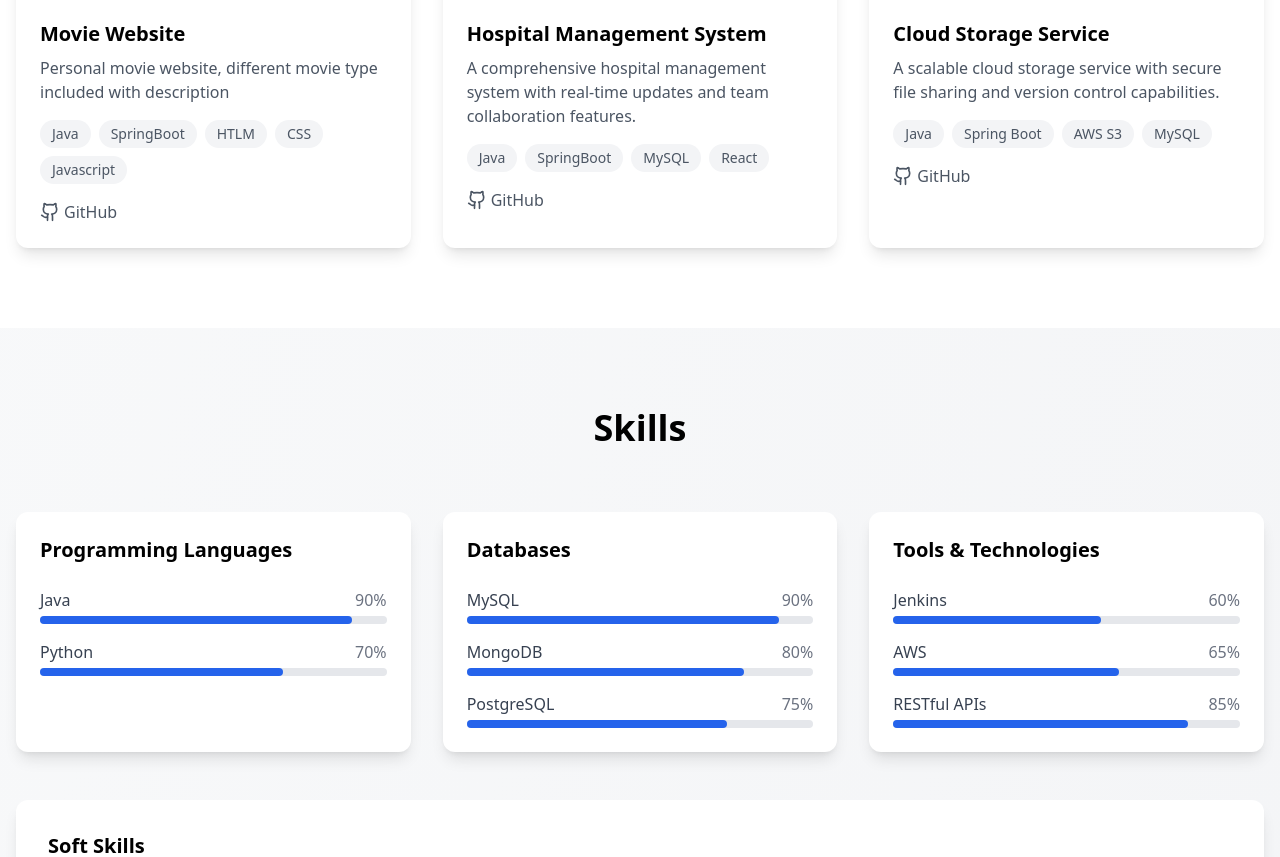
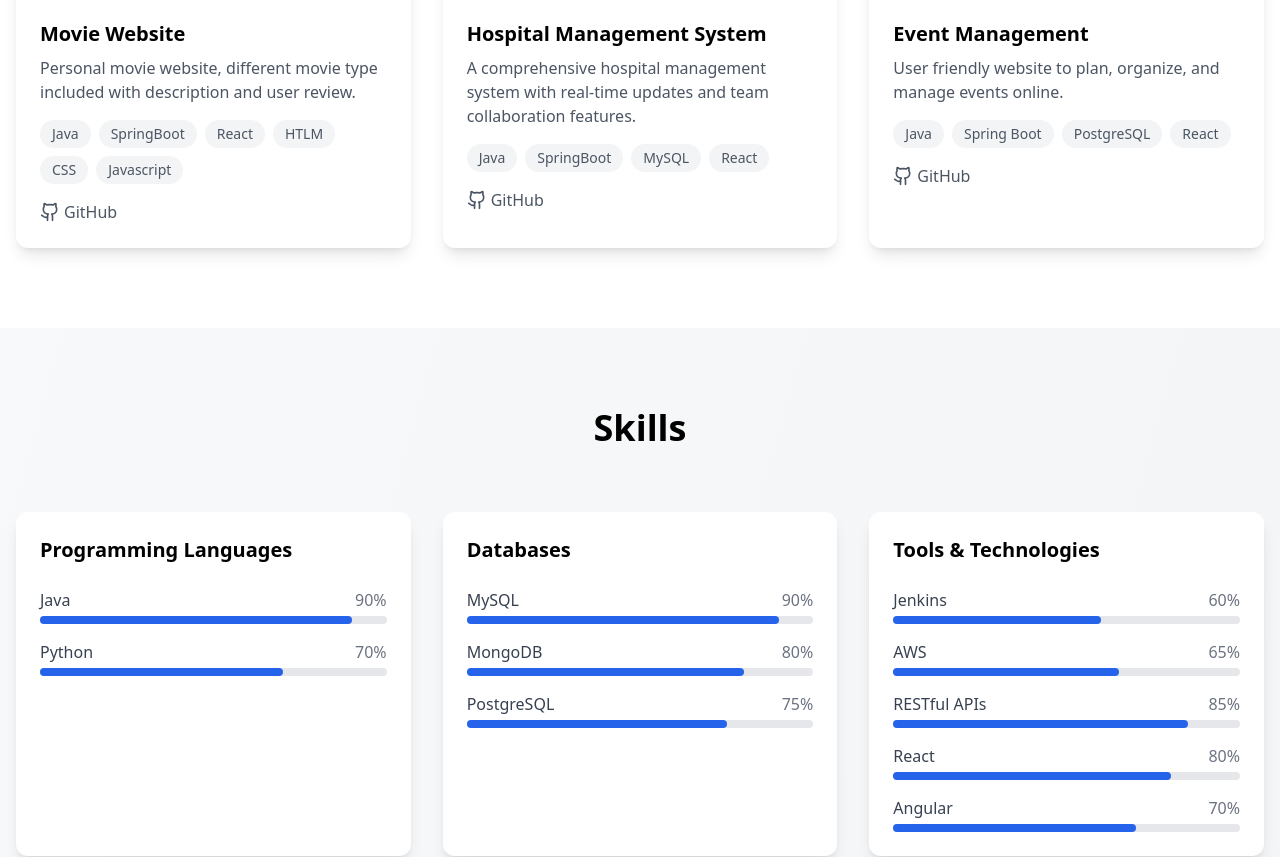
Before and after one commit to Yesahk/Yesahk-Portfolio, a React (Vite) app: page / in a window 1280 px wide. Shown: the part 2020-2877 px from the top of the page. Built offline with nearby package versions, Linux system fonts and the light colour scheme.

Commit message:
Last Commit

```diff
--- a/src/components/Portfolio.tsx
+++ b/src/components/Portfolio.tsx
@@ -4,10 +4,10 @@ import { Github, ExternalLink } from 'lucide-react';
 const projects = [
   {
     title: 'Movie Website',
-    description: 'Personal movie website, different movie type included with description',
+    description: 'Personal movie website, different movie type included with description and user review.',
     image: 'https://images.unsplash.com/photo-1555421689-491a97ff2040?auto=format&fit=crop&q=80',
-    technologies: ['Java', 'SpringBoot', 'HTLM', 'CSS', 'Javascript'],
-    github: 'https://github.com',
+    technologies: ['Java', 'SpringBoot','React', 'HTLM', 'CSS', 'Javascript'],
+    github: 'https://github.com/Yesahk/MyCineVerse',
     demo: 'https://demo.com'
   },
   {
@@ -19,12 +19,13 @@ const projects = [
     demo: 'https://demo.com'
   },
   {
-    title: 'Cloud Storage Service',
-    description: 'A scalable cloud storage service with secure file sharing and version control capabilities.',
+    title: 'Event Management',
+    description: 'User friendly website to plan, organize, and manage events online.',
     image: 'https://images.unsplash.com/photo-1544717297-fa95b6ee9643?auto=format&fit=crop&q=80',
-    technologies: ['Java', 'Spring Boot', 'AWS S3', 'MySQL'],
-    github: 'https://github.com',
-    demo: 'https://demo.com'
+    technologies: ['Java', 'Spring Boot', 'PostgreSQL','React'],
+    github: 'https://github.com/Yesahk/Event-Management',
+    demo: 'http://localhost:5175/'
+
   }
 ];
 
--- a/src/components/Skills.tsx
+++ b/src/components/Skills.tsx
@@ -23,7 +23,9 @@ const skillCategories = [
 
       { name: 'Jenkins', level: 60 },
       { name: 'AWS', level: 65 },
-      { name: 'RESTful APIs', level: 85 }
+      { name: 'RESTful APIs', level: 85 },
+      { name: 'React', level: 80},
+      { name: 'Angular', level: 70}
     ]
   }
 ];
```
